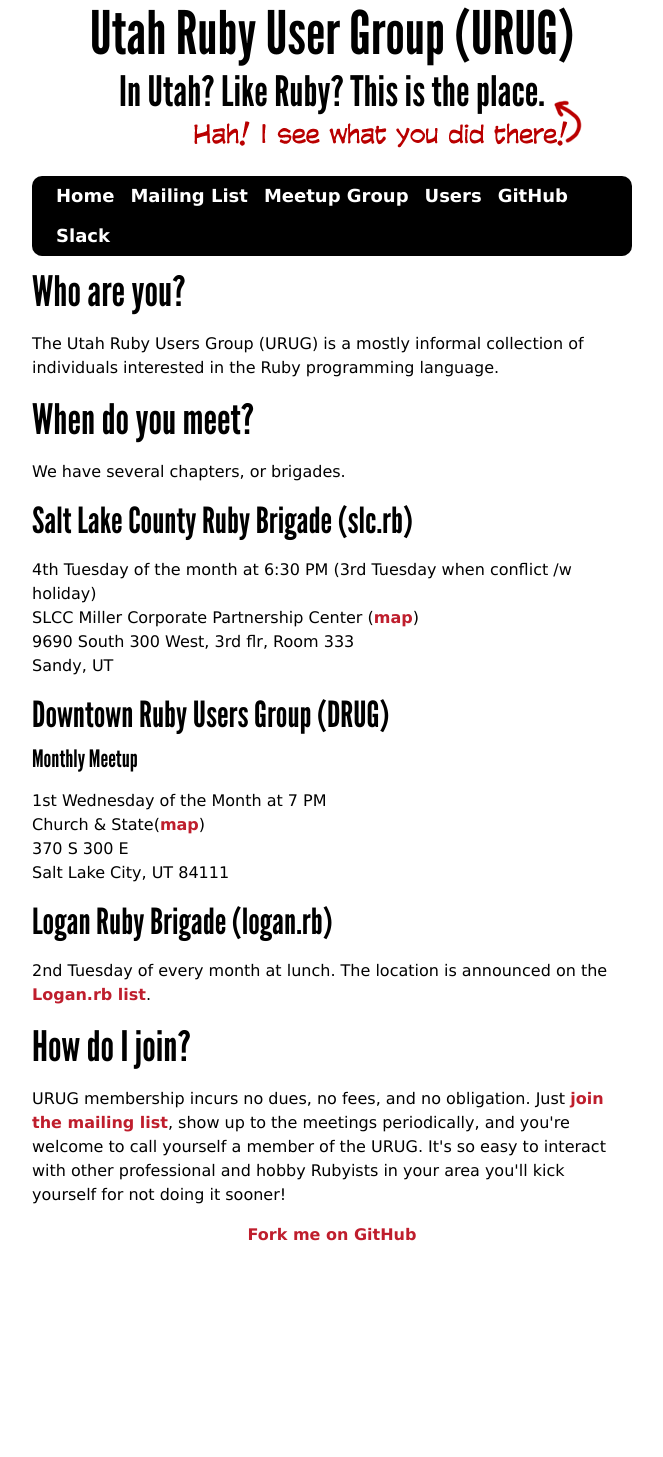
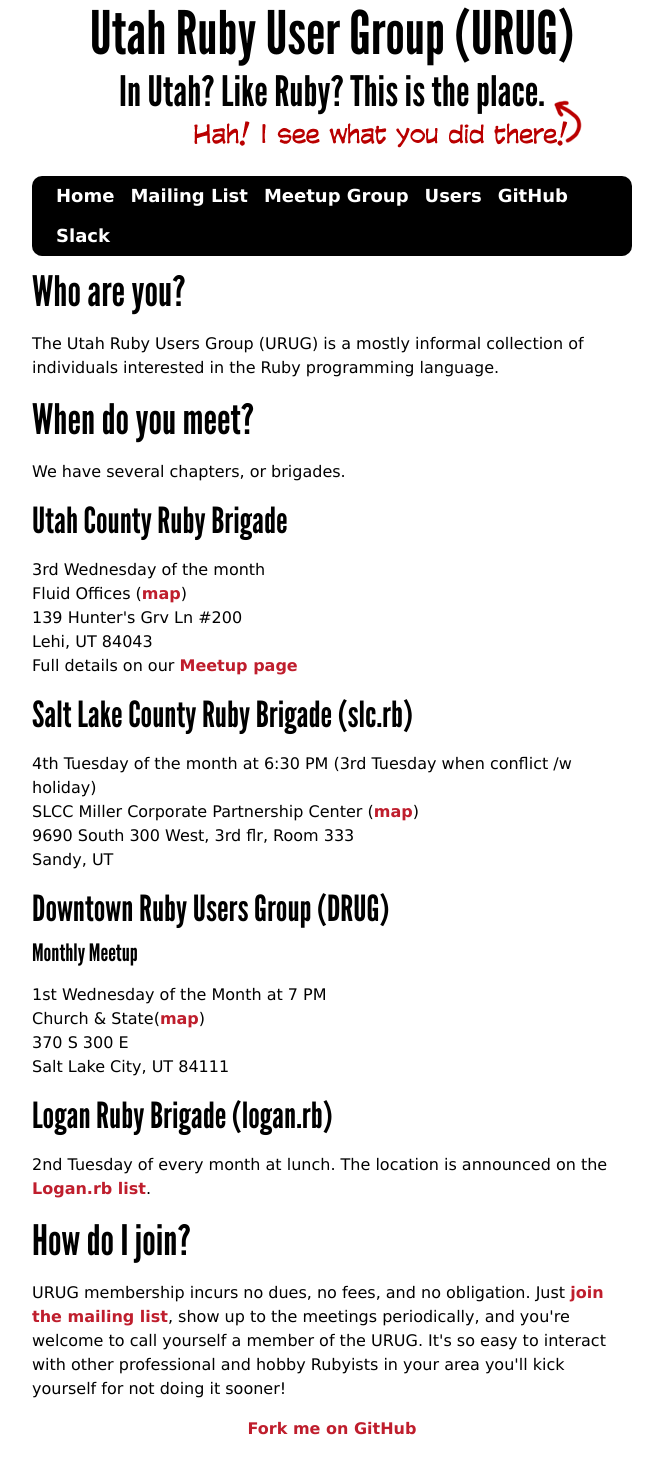
Before and after one commit to urug/urug.github.io, a Jekyll site: the page built from index.html, in a window 1280 px wide. Shown: the whole page, without its empty margins (308-971 px from the left). Built offline with Jekyll 4.4.1, drawn with Linux system fonts in a browser that asks for light colours; before the commit the page ends 1263 px from its top, so only the background shows below that.

Commit message:
utah county urug meeting details

```diff
--- a/index.html
+++ b/index.html
@@ -7,6 +7,13 @@
 
 <h1>When do you meet?</h1>
 <p>We have several chapters, or brigades.</p>
+
+<h2 id="utah-county">Utah County Ruby Brigade</h2>
+<p>3rd Wednesday of the month<br>
+<strong>Fluid Offices</strong> (<a href="https://www.google.com/maps/place/Fluid/@40.3912109,-111.8306023,853m/data=!3m1!1e3!4m14!1m7!3m6!1s0x874d812611b34493:0x21cd282e2de6b461!2sFluid!8m2!3d40.3912068!4d-111.828022!16s%2Fg%2F11p15m8xd1!3m5!1s0x874d812611b34493:0x21cd282e2de6b461!8m2!3d40.3912068!4d-111.828022!16s%2Fg%2F11p15m8xd1?entry=ttu&g_ep=EgoyMDI1MTIwMi4wIKXMDSoASAFQAw%3D%3D" target="_blank">map</a>)<br>
+139 Hunter's Grv Ln #200<br>
+Lehi, UT 84043<br>
+Full details on our <a href="https://www.meetup.com/utah-ruby-users-group/" target="_blank">Meetup page</a></p>
 
 <h2 id="slc.rb">Salt Lake County Ruby Brigade (slc.rb)</h2>
 <p>4th Tuesday of the month at 6:30 PM (3rd Tuesday when conflict /w holiday)<br>
```
